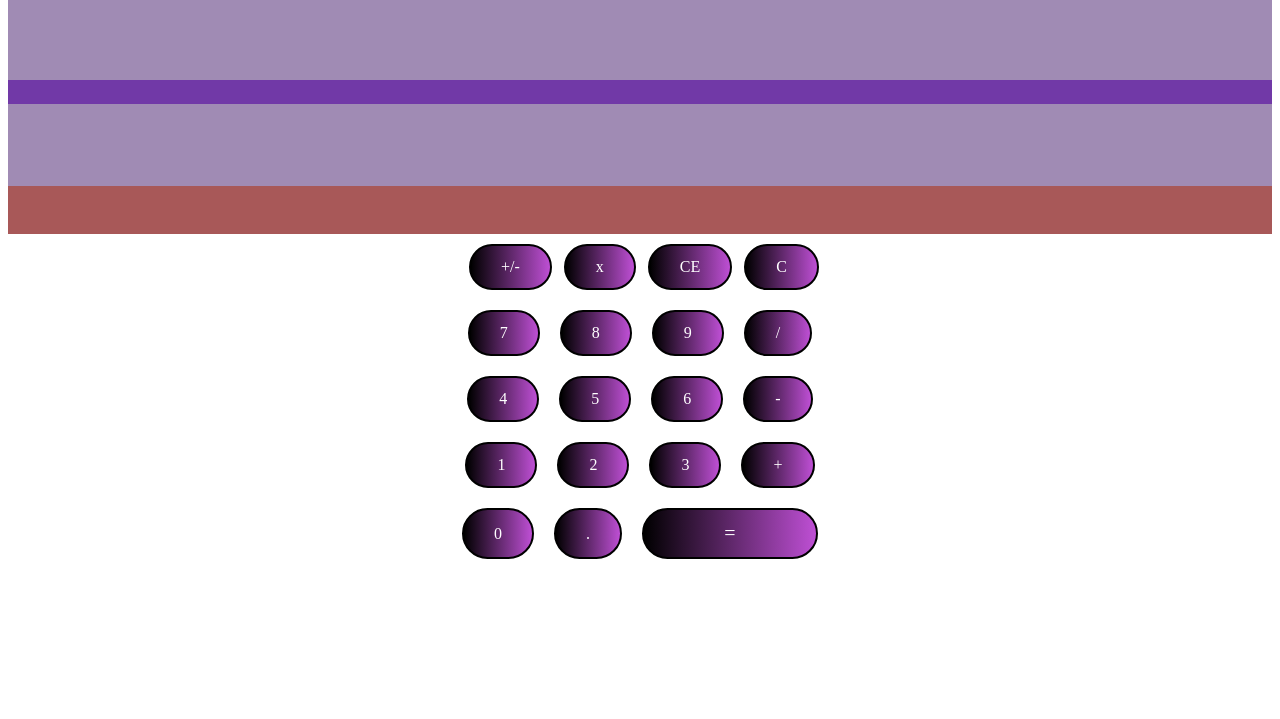
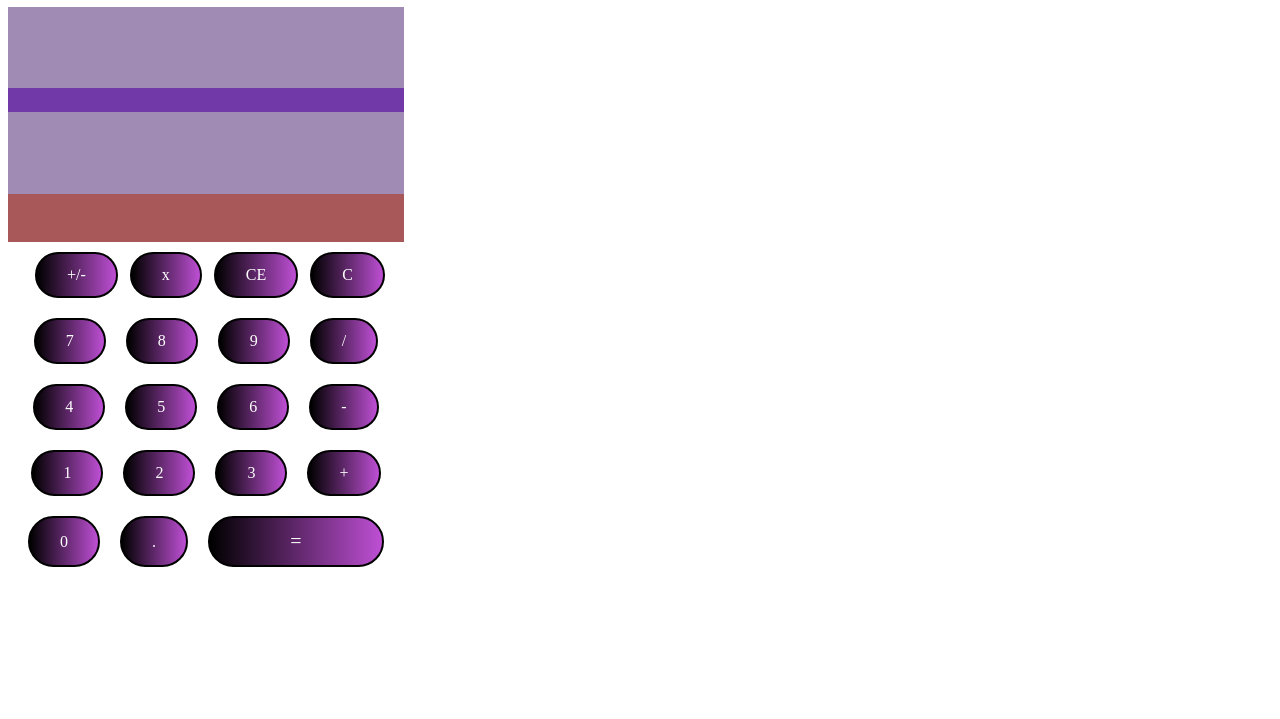
Before and after one commit to Rahul-ku-Mo/My-JS-Projects, a plain HTML site: page index.html in a window 1280 px wide. Shown: the part 81-800 px from the top of the page. Drawn offline with Linux system fonts and the light colour scheme.

Commit message:
changed css body to diplay inline block

```diff
--- a/calc.css
+++ b/calc.css
@@ -1,6 +1,10 @@
 * {
   font-family: "Poppins", "sans-serif";
   box-sizing: border-box;
+}
+
+body{
+  display: inline-block;
 }
 .buttons {
   display: flex;
```
